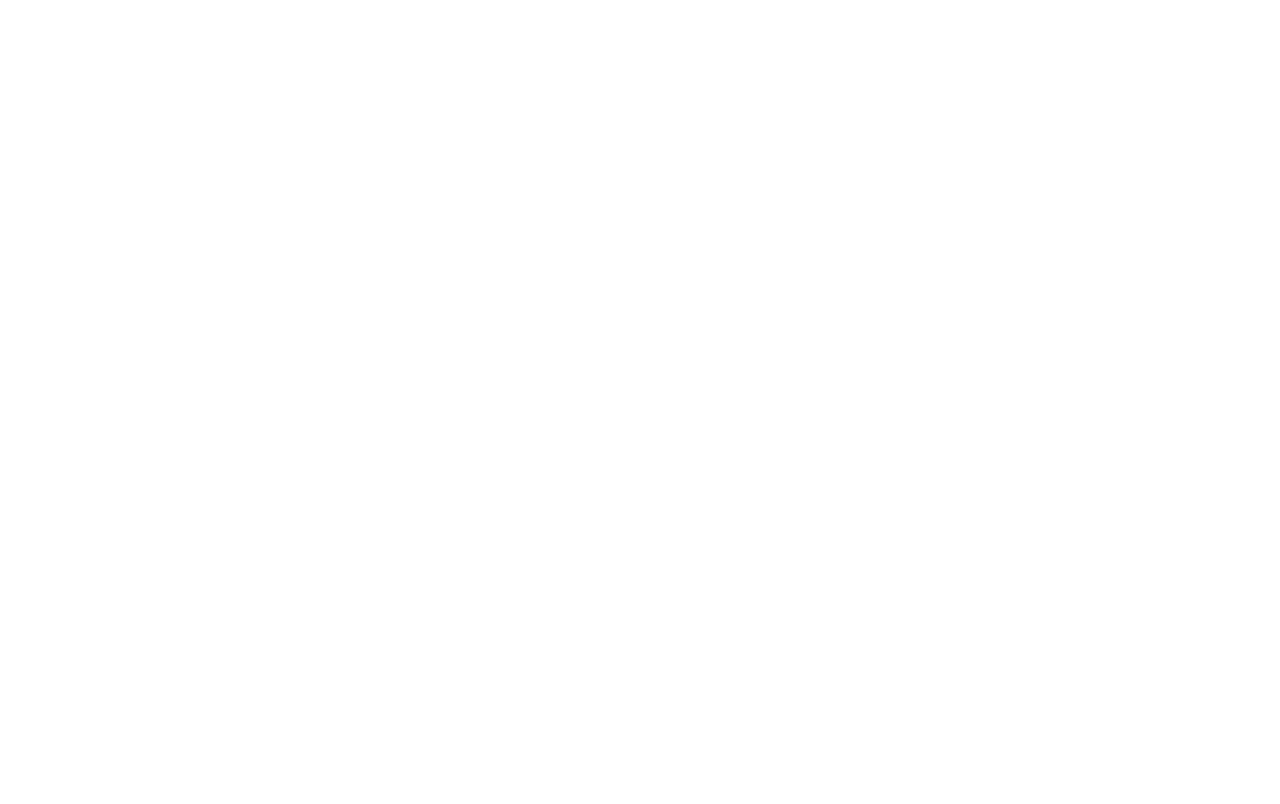
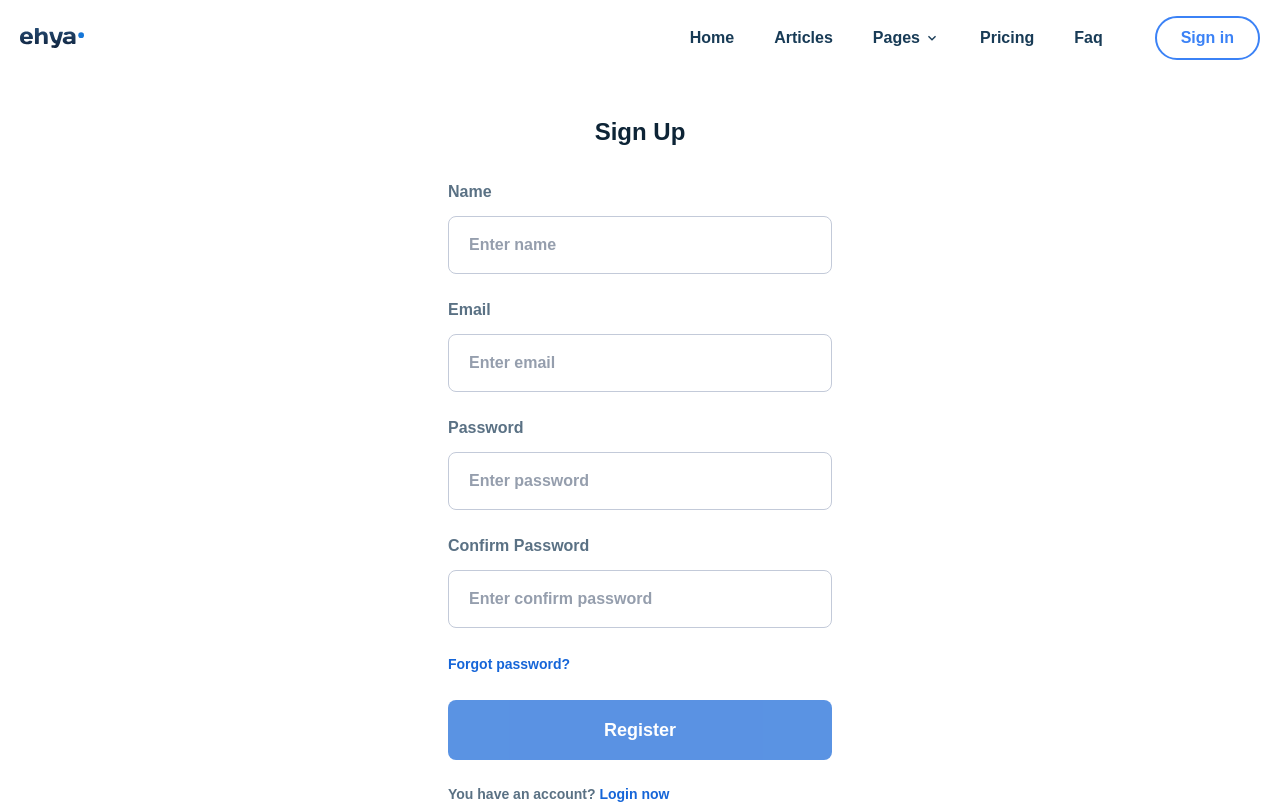
Before and after one commit to nv22032/blog-project, a React (Create React App) app: page /register in a window 1280 px wide. Before the commit this address had no page. Shown: the top 804 px of the page. Built offline with nearby package versions, Linux system fonts and the light colour scheme.

Commit message:
20 - Register form

```diff
--- a/package.json
+++ b/package.json
@@ -9,6 +9,7 @@
     "@testing-library/user-event": "^13.2.1",
     "react": "^18.2.0",
     "react-dom": "^18.2.0",
+    "react-hook-form": "^7.51.2",
     "react-icons": "^5.0.1",
     "react-redux": "^9.1.0",
     "react-router-dom": "^6.22.3",
--- a/src/App.js
+++ b/src/App.js
@@ -2,7 +2,8 @@
 
 import "./App.css";
 import ArticleDetailPage from "./pages/articleDetail/ArticleDetailPage";
-import HomePage from "./pages/home/Homepage";
+import HomePage from "./pages/home/Homepage.jsx";
+import RegisterPage from "./pages/register/RegisterPage";
 
 function App() {
   return (
@@ -10,6 +11,7 @@
       <Routes>
         <Route index path="/" element={<HomePage />} />
         <Route path="/blog/:id" element={<ArticleDetailPage />} />
+        <Route path="/register" element={<RegisterPage />} />
       </Routes>
     </div>
   );
--- /dev/null
+++ b/src/pages/register/RegisterPage.jsx
@@ -0,0 +1,188 @@
+import React from "react";
+import { useForm } from "react-hook-form";
+import { Link } from "react-router-dom";
+import MainLayout from "../../components/MainLayout";
+
+const RegisterPage = () => {
+  const {
+    register,
+    handleSubmit,
+    formState: { errors, isValid },
+    watch,
+  } = useForm({
+    defaultValues: {
+      name: "",
+      email: "",
+      password: "",
+      confirmPassword: "",
+    },
+    mode: "onChange",
+  });
+
+  const submitHandler = (data) => {
+    console.log(data);
+  };
+
+  const password = watch("password");
+
+  return (
+    <MainLayout>
+      <section className="container mx-auto px-5 py-10">
+        <div className="w-full max-w-sm mx-auto">
+          <h1 className="font-roboto text-2xl font-bold text-center text-dark-hard mb-8">
+            Sign Up
+          </h1>
+          <form onSubmit={handleSubmit(submitHandler)}>
+            <div className="flex flex-col mb-6 w-full">
+              <label
+                htmlFor="name"
+                className="text-[#5a7184] font-semibold block"
+              >
+                Name
+              </label>
+              <input
+                type="text"
+                id="name"
+                {...register("name", {
+                  minLength: {
+                    value: 1,
+                    message: "Name length must be at least 1 character",
+                  },
+                  required: {
+                    value: true,
+                    message: "Name is required",
+                  },
+                })}
+                placeholder="Enter name"
+                className={`placeholder:text-[#959ead] text-dark-hard mt-3 rounded-lg px-5 py-4 font-semibold block outline-none border ${
+                  errors.name ? "border-red-500" : "border-[#c3cad9]"
+                }`}
+              />
+              {errors.name?.message && (
+                <p className="text-red-500 text-xs mt-1">
+                  {errors.name?.message}
+                </p>
+              )}
+            </div>
+            <div className="flex flex-col mb-6 w-full">
+              <label
+                htmlFor="email"
+                className="text-[#5a7184] font-semibold block"
+              >
+                Email
+              </label>
+              <input
+                type="email"
+                id="email"
+                {...register("email", {
+                  pattern: {
+                    value:
+                      /^(([^<>()[\]\\.,;:\s@"]+(\.[^<>()[\]\\.,;:\s@"]+)*)|(".+"))@((\[[0-9]{1,3}\.[0-9]{1,3}\.[0-9]{1,3}\.[0-9]{1,3}])|(([a-zA-Z\-0-9]+\.)+[a-zA-Z]{2,}))$/,
+                    message: "Enter a valid email",
+                  },
+                  required: {
+                    value: true,
+                    message: "Email is required",
+                  },
+                })}
+                placeholder="Enter email"
+                className={`placeholder:text-[#959ead] text-dark-hard mt-3 rounded-lg px-5 py-4 font-semibold block outline-none border ${
+                  errors.email ? "border-red-500" : "border-[#c3cad9]"
+                }`}
+              />
+              {errors.email?.message && (
+                <p className="text-red-500 text-xs mt-1">
+                  {errors.email?.message}
+                </p>
+              )}
+            </div>
+            <div className="flex flex-col mb-6 w-full">
+              <label
+                htmlFor="password"
+                className="text-[#5a7184] font-semibold block"
+              >
+                Password
+              </label>
+              <input
+                type="password"
+                id="password"
+                {...register("password", {
+                  required: {
+                    value: true,
+                    message: "Password is required",
+                  },
+                  minLength: {
+                    value: 6,
+                    message: "Password length must be at least 6 characters",
+                  },
+                })}
+                placeholder="Enter password"
+                className={`placeholder:text-[#959ead] text-dark-hard mt-3 rounded-lg px-5 py-4 font-semibold block outline-none border ${
+                  errors.password ? "border-red-500" : "border-[#c3cad9]"
+                }`}
+              />
+              {errors.password?.message && (
+                <p className="text-red-500 text-xs mt-1">
+                  {errors.password?.message}
+                </p>
+              )}
+            </div>
+            <div className="flex flex-col mb-6 w-full">
+              <label
+                htmlFor="confirmPassword"
+                className="text-[#5a7184] font-semibold block"
+              >
+                Confirm Password
+              </label>
+              <input
+                type="password"
+                id="confirmPassword"
+                {...register("confirmPassword", {
+                  required: {
+                    value: true,
+                    message: "Confirm password is required",
+                  },
+                  validate: (value) => {
+                    if (value !== password) {
+                      return "Passwords do not match";
+                    }
+                  },
+                })}
+                placeholder="Enter confirm password"
+                className={`placeholder:text-[#959ead] text-dark-hard mt-3 rounded-lg px-5 py-4 font-semibold block outline-none border ${
+                  errors.confirmPassword ? "border-red-500" : "border-[#c3cad9]"
+                }`}
+              />
+              {errors.confirmPassword?.message && (
+                <p className="text-red-500 text-xs mt-1">
+                  {errors.confirmPassword?.message}
+                </p>
+              )}
+            </div>
+            <Link
+              to="/forget-password"
+              className="text-sm font-semibold text-primary"
+            >
+              Forgot password?
+            </Link>
+            <button
+              type="submit"
+              disabled={!isValid}
+              className="bg-primary text-white font-bold text-lg py-4 px-8 w-full rounded-lg my-6 disabled:opacity-70 disabled:cursor-not-allowed"
+            >
+              Register
+            </button>
+            <p className="text-sm font-semibold text-[#5a7184]">
+              You have an account?{" "}
+              <Link to="/login" className="text-primary">
+                Login now
+              </Link>
+            </p>
+          </form>
+        </div>
+      </section>
+    </MainLayout>
+  );
+};
+
+export default RegisterPage;
```
Also changed, not shown: 1 other file (tests, documents, lock files or other folders).
